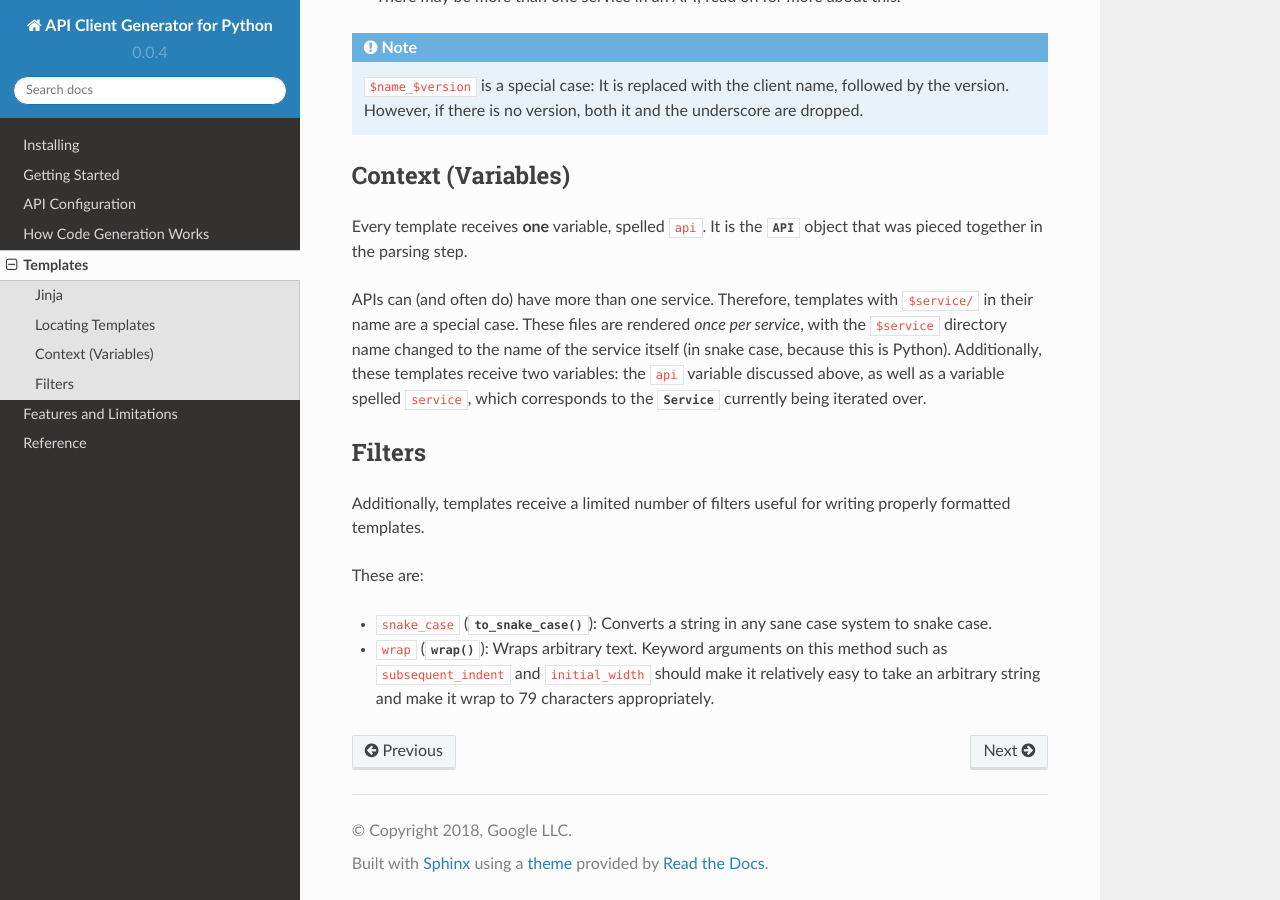
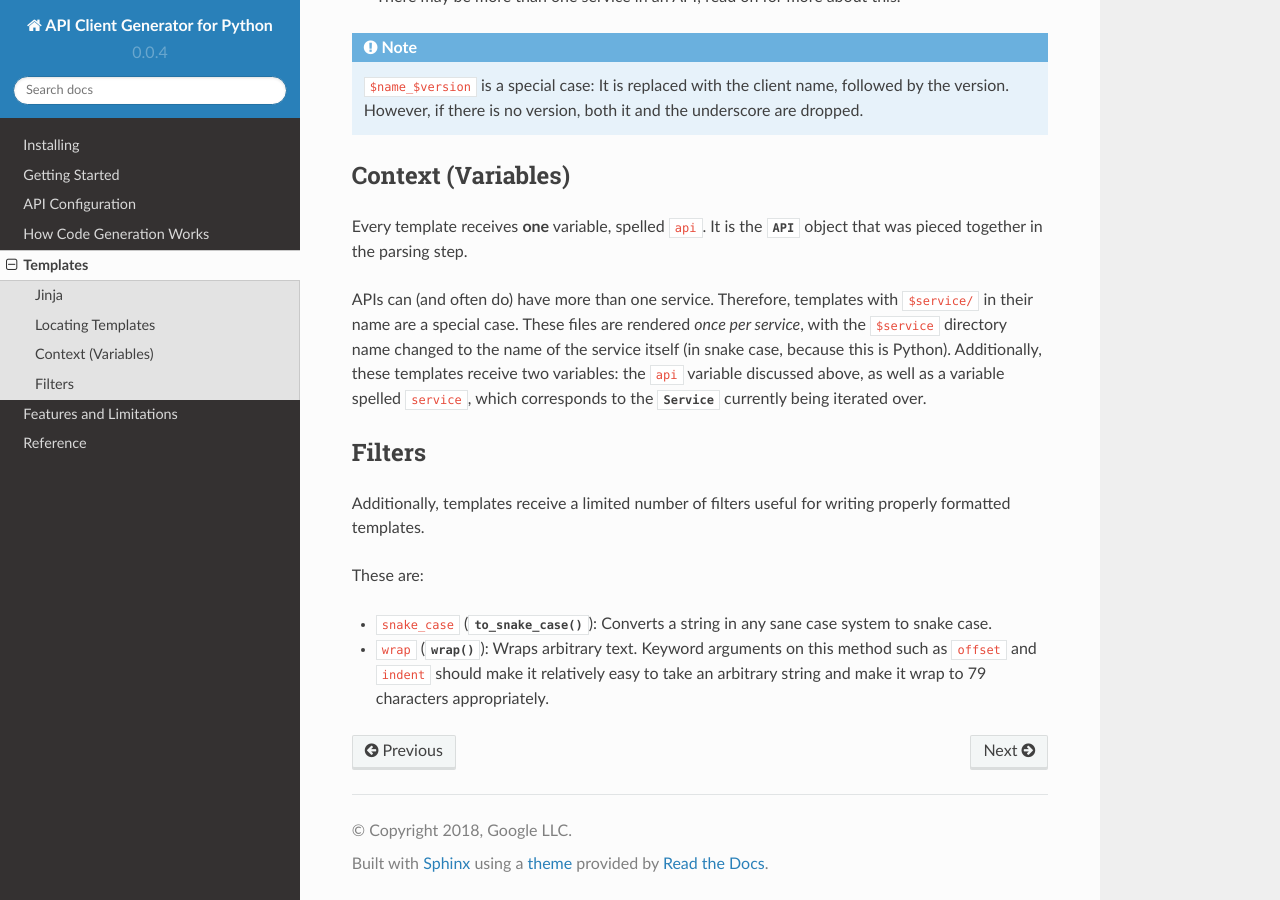
Before and after one commit to googleapis/gapic-generator-python, a Sphinx documentation site: the page built from docs/templates.rst, in a window 1280 px wide and 900 px high, scrolled down 941 px. Built offline with Sphinx 7.4.7 and the Read the Docs theme 2.0.0, drawn with Linux system fonts in a browser that asks for light colours.

```diff
--- a/docs/templates.rst
+++ b/docs/templates.rst
@@ -74,8 +74,8 @@ These are:
 * ``snake_case`` (:meth:`~.utils.case.to_snake_case`): Converts a string in
   any sane case system to snake case.
 * ``wrap`` (:meth:`~.utils.lines.wrap`): Wraps arbitrary text. Keyword
-  arguments on this method such as ``subsequent_indent`` and ``initial_width``
-  should make it relatively easy to take an arbitrary string and make it
-  wrap to 79 characters appropriately.
+  arguments on this method such as ``offset`` and ``indent`` should make it
+  relatively easy to take an arbitrary string and make it wrap to 79
+  characters appropriately.
 
 .. _Jinja: http://jinja.pocoo.org/docs/2.10/
```
